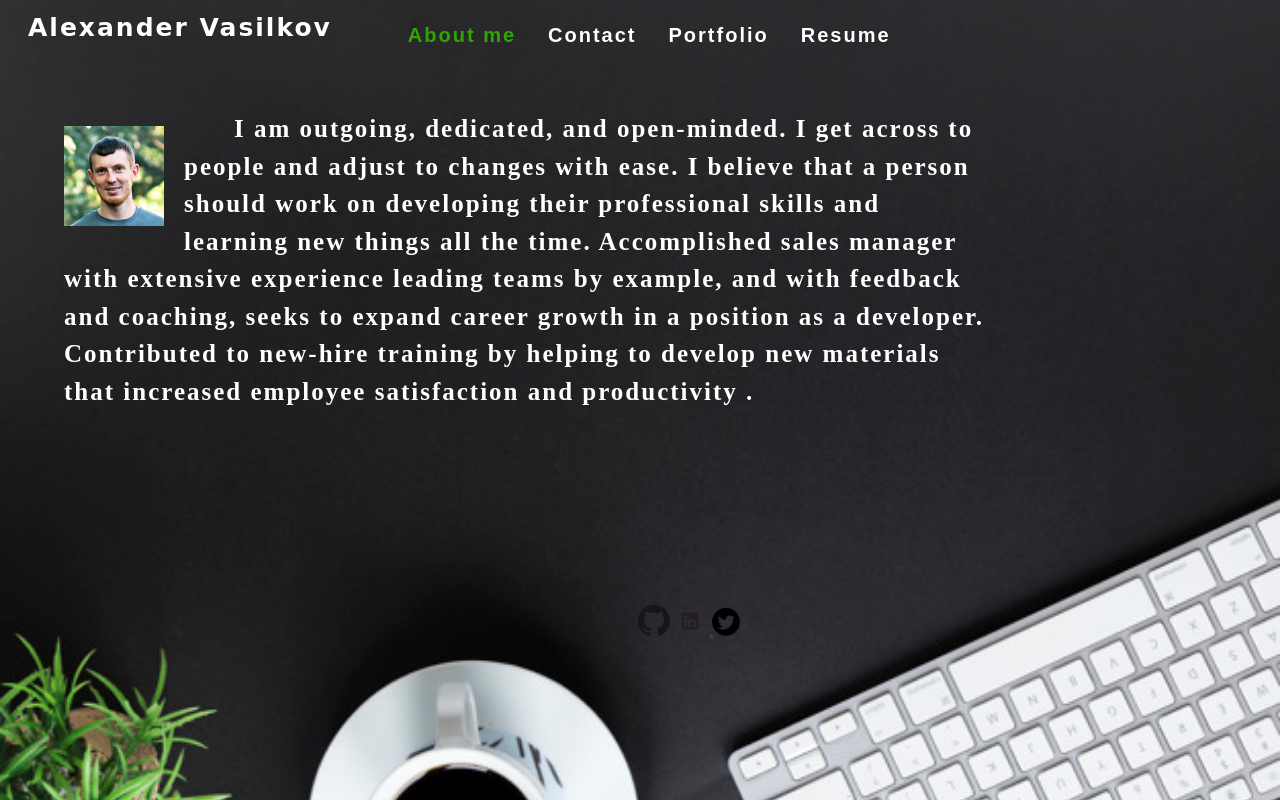
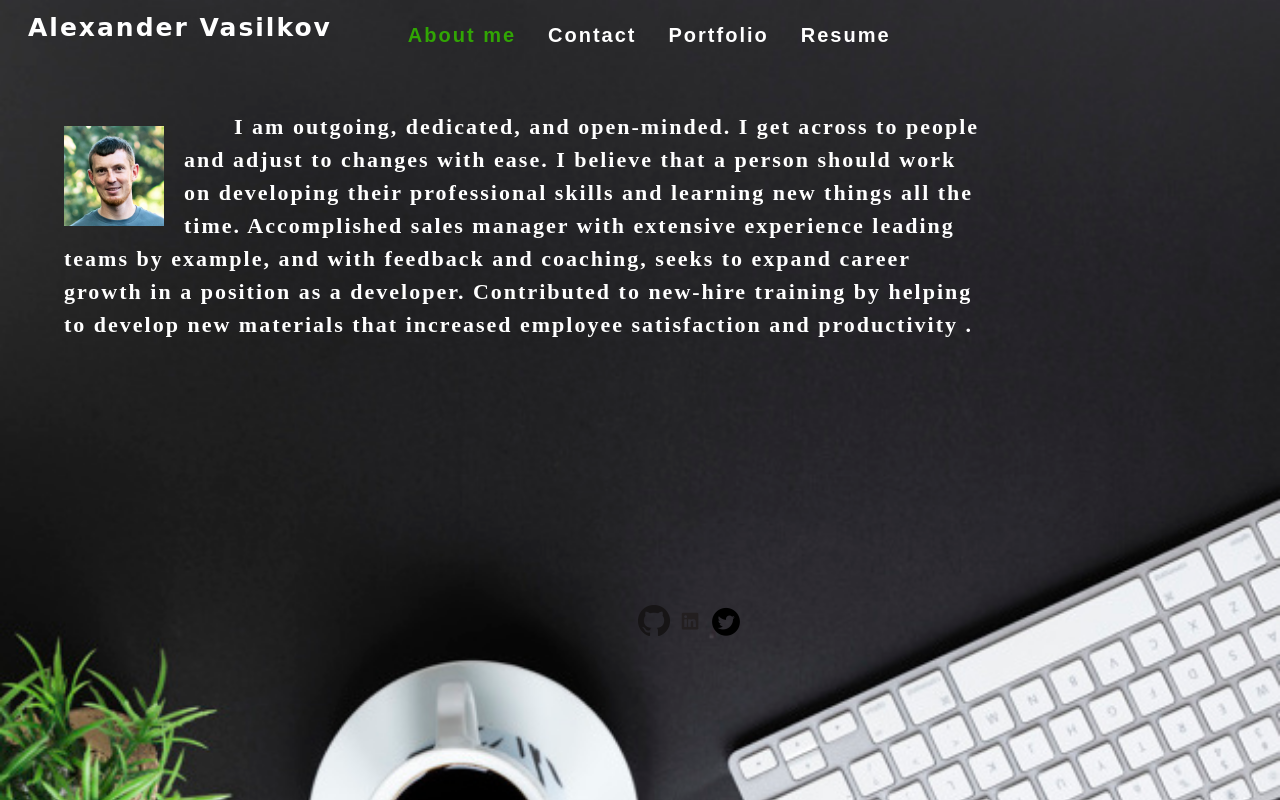
Before and after one commit to Alex2055/React-Portfolio-20, a React (Create React App) app: page / in a window 1280 px wide. Built offline with nearby package versions, Linux system fonts and the light colour scheme.

Commit message:
email added, font changed

```diff
--- a/src/components/Contact/index.js
+++ b/src/components/Contact/index.js
@@ -42,7 +42,7 @@ function Contact() {
 
   return (
     <section>
-      <h1>Contact me</h1>
+      <h1>Contact me (alexfromnashville@gmail.com)</h1>
       <form id="contact-form" onSubmit={handleSubmit}>
         <div>
           <label htmlFor="name">Name:</label>
--- a/src/index.css
+++ b/src/index.css
@@ -36,8 +36,8 @@ body {
 }
 
 #about {
-  font-size: 25px;
-  font-family: Snell Roundhand, cursive;
+  font-size: 22px;
+  font-family: Aparajita;
   text-align: left;
   text-indent: 50px;
 }
@@ -283,8 +283,7 @@ footer h2 {
   display: flex;
   justify-content: center;
 }
-
-.res {
+y.res {
   margin: 45px;
 }
 
```
